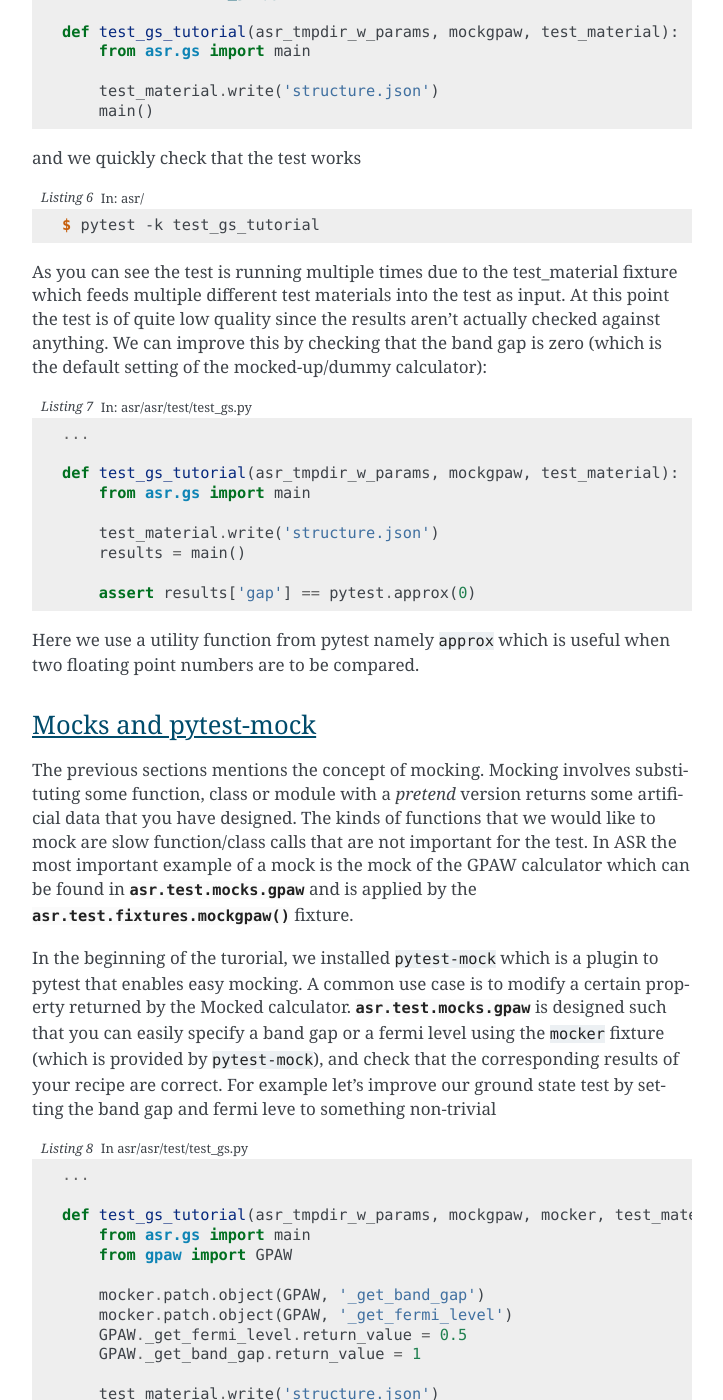
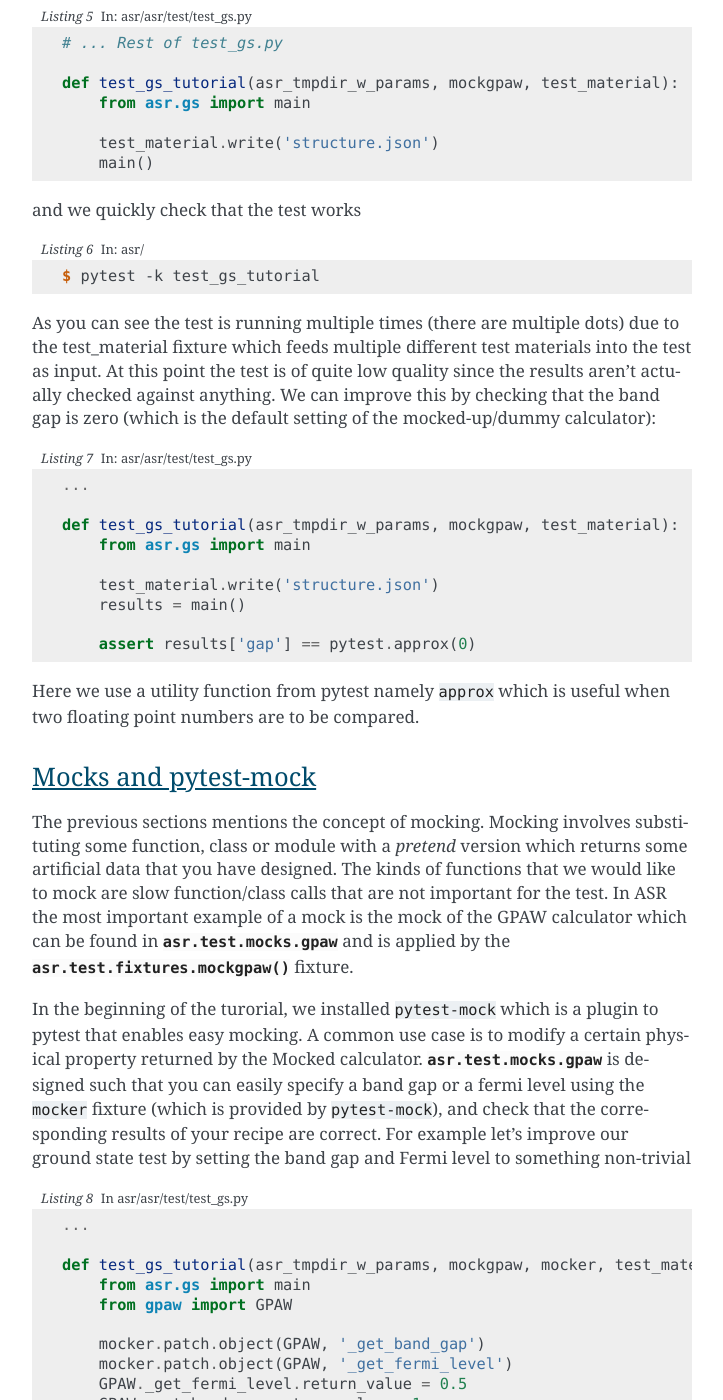
Before and after one commit to dijasila/Atomic-Simulation-Recipees, a Sphinx documentation site: the page built from docs/src/tutorials/intro-to-testing.rst, in a window 1280 px wide and 1400 px high, scrolled down 3567 px. Shown: the whole window, without its empty margins (388-1111 px from the left). Built offline with Sphinx 7.4.7, drawn with Linux system fonts in a browser that asks for light colours; some of the changed text lies outside the part shown.

Commit message:
Update tests and docs

```diff
--- a/docs/src/tutorials/intro-to-testing.rst
+++ b/docs/src/tutorials/intro-to-testing.rst
@@ -186,12 +190,12 @@ and we quickly check that the test works
 
    $ pytest -k test_gs_tutorial
 
-As you can see the test is running multiple times due to the
-test_material fixture which feeds multiple different test materials
-into the test as input. At this point the test is of quite low quality
-since the results aren't actually checked against anything. We can
-improve this by checking that the band gap is zero (which is the
-default setting of the mocked-up/dummy calculator):
+As you can see the test is running multiple times (there are multiple
+dots) due to the test_material fixture which feeds multiple different
+test materials into the test as input. At this point the test is of
+quite low quality since the results aren't actually checked against
+anything. We can improve this by checking that the band gap is zero
+(which is the default setting of the mocked-up/dummy calculator):
 
 .. code-block:: python
    :caption: In: asr/asr/test/test_gs.py
@@ -213,23 +217,23 @@ useful when two floating point numbers are to be compared.
 Mocks and pytest-mock
 ---------------------
 
-The previous sections mentions the concept of mocking. Mocking involves
-substituting some function, class or module with a `pretend` version
-returns some artificial data that you have designed. The kinds of
-functions that we would like to mock are slow function/class calls that
-are not important for the test. In ASR the most important example of a
-mock is the mock of the GPAW calculator which can be found in
-:py:mod:`asr.test.mocks.gpaw` and is applied by the
+The previous sections mentions the concept of mocking. Mocking
+involves substituting some function, class or module with a `pretend`
+version which returns some artificial data that you have designed. The
+kinds of functions that we would like to mock are slow function/class
+calls that are not important for the test. In ASR the most important
+example of a mock is the mock of the GPAW calculator which can be
+found in :py:mod:`asr.test.mocks.gpaw` and is applied by the
 :py:func:`asr.test.fixtures.mockgpaw` fixture.
 
 In the beginning of the turorial, we installed ``pytest-mock`` which
 is a plugin to pytest that enables easy mocking. A common use case is
-to modify a certain property returned by the Mocked
+to modify a certain physical property returned by the Mocked
 calculator. :py:mod:`asr.test.mocks.gpaw` is designed such that you
 can easily specify a band gap or a fermi level using the ``mocker``
 fixture (which is provided by ``pytest-mock``), and check that the
 corresponding results of your recipe are correct. For example let's
-improve our ground state test by setting the band gap and fermi leve
+improve our ground state test by setting the band gap and Fermi level
 to something non-trivial
 
 .. code-block:: python
```
Also changed, not shown: other parts of docs/src/tutorials/intro-to-testing.rst (+19 -15 lines), 3 other files.
